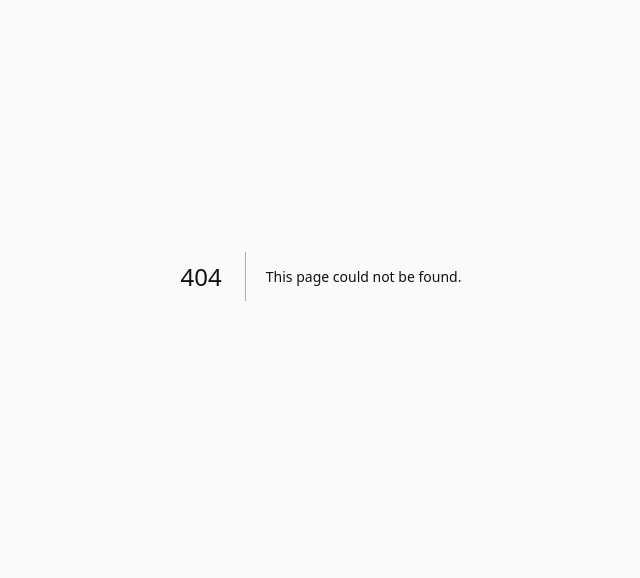
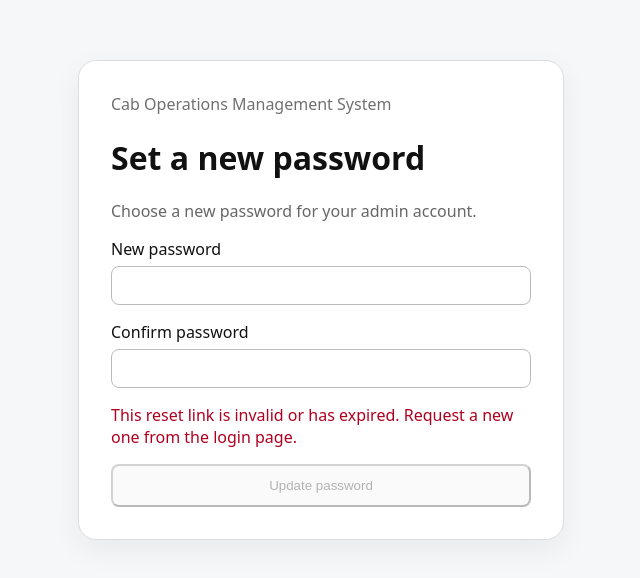
Before and after one commit to shahabhishekofficial-create/Cab-Application, a Next.js app in the folder apps/admin-web/: page /reset-password in a window 1280 px wide. Before the commit this address had no page. Shown: the part 124-702 px from the top of the page, without its empty margins (319-959 px from the left). Built offline with nearby package versions, Linux system fonts and the light colour scheme; no server answers.

Commit message:
feat(admin): add password reset page

```diff
--- /dev/null
+++ b/apps/admin-web/app/reset-password/page.tsx
@@ -0,0 +1,51 @@
+'use client';
+
+import { FormEvent, useEffect, useState } from 'react';
+import { useRouter } from 'next/navigation';
+import { getSupabaseBrowserClient } from '../../lib/supabase-browser';
+
+export default function ResetPasswordPage() {
+  const router = useRouter();
+  const [password, setPassword] = useState('');
+  const [confirm, setConfirm] = useState('');
+  const [ready, setReady] = useState(false);
+  const [busy, setBusy] = useState(false);
+  const [error, setError] = useState('');
+  const [message, setMessage] = useState('');
+
+  useEffect(() => {
+    getSupabaseBrowserClient().auth.getSession().then(({ data }) => {
+      setReady(Boolean(data.session));
+      if (!data.session) setError('This reset link is invalid or has expired. Request a new one from the login page.');
+    });
+  }, []);
+
+  async function submit(event: FormEvent) {
+    event.preventDefault(); setError(''); setMessage('');
+    if (password.length < 8) { setError('Password must be at least 8 characters.'); return; }
+    if (password !== confirm) { setError('Passwords do not match.'); return; }
+    setBusy(true);
+    try {
+      const { error: updateError } = await getSupabaseBrowserClient().auth.updateUser({ password });
+      if (updateError) throw updateError;
+      setMessage('Password updated successfully. Redirecting to the dashboard…');
+      setTimeout(() => router.replace('/'), 900);
+    } catch (e) { setError(e instanceof Error ? e.message : 'Unable to update password'); }
+    finally { setBusy(false); }
+  }
+
+  return (
+    <main style={{ minHeight:'100vh', display:'grid', placeItems:'center', padding:24, fontFamily:'system-ui', background:'#f6f7f9' }}>
+      <form onSubmit={submit} style={{ width:'100%', maxWidth:420, padding:32, border:'1px solid #ddd', borderRadius:18, background:'white', boxShadow:'0 10px 30px rgba(0,0,0,.06)' }}>
+        <p style={{ opacity:.6, marginTop:0 }}>Cab Operations Management System</p>
+        <h1>Set a new password</h1>
+        <p style={{ color:'#666' }}>Choose a new password for your admin account.</p>
+        <label>New password<input required minLength={8} type="password" autoComplete="new-password" value={password} onChange={e=>setPassword(e.target.value)} style={{ display:'block', width:'100%', boxSizing:'border-box', marginTop:6, marginBottom:16, padding:11, border:'1px solid #bbb', borderRadius:8 }} /></label>
+        <label>Confirm password<input required minLength={8} type="password" autoComplete="new-password" value={confirm} onChange={e=>setConfirm(e.target.value)} style={{ display:'block', width:'100%', boxSizing:'border-box', marginTop:6, marginBottom:16, padding:11, border:'1px solid #bbb', borderRadius:8 }} /></label>
+        {error && <p role="alert" style={{ color:'#b00020' }}>{error}</p>}
+        {message && <p role="status" style={{ color:'#176b35' }}>{message}</p>}
+        <button disabled={busy || !ready} type="submit" style={{ width:'100%', padding:12, borderRadius:8 }}>{busy ? 'Updating…' : 'Update password'}</button>
+      </form>
+    </main>
+  );
+}
```
